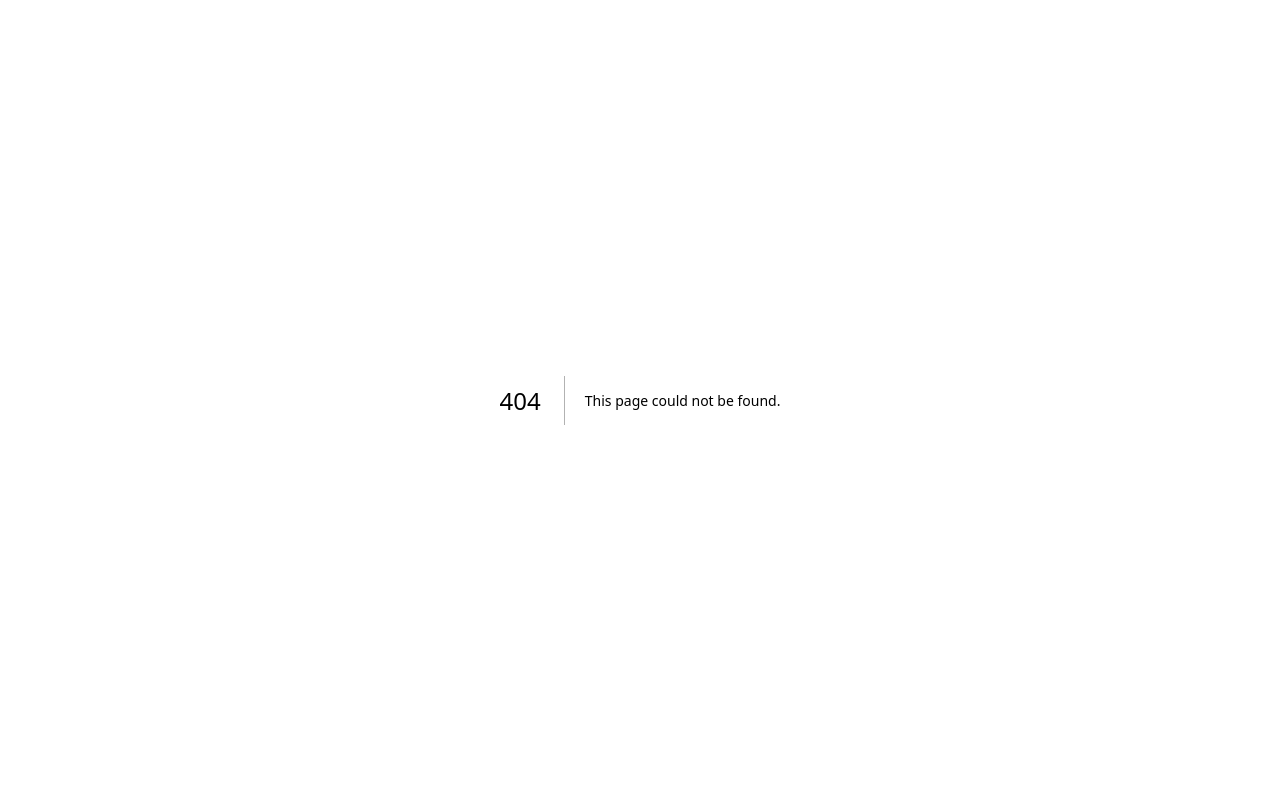
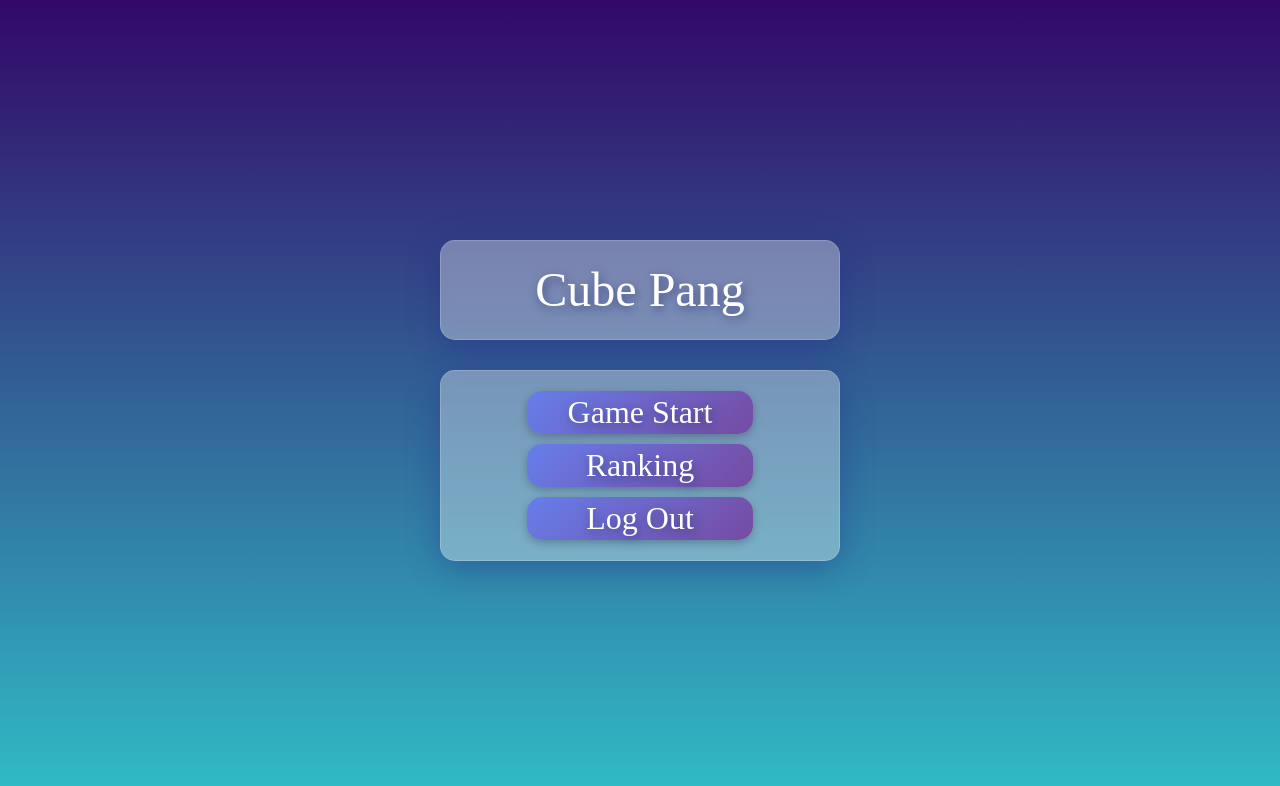
Before and after one commit to Hwang-Junsu/Cube_Pang, a Next.js app: page /home in a window 1280 px wide. Before the commit this address had no page. Shown: the top 786 px of the page. Built offline with nearby package versions, Linux system fonts and the light colour scheme.

Commit message:
Feat: Add Home Page

```diff
--- /dev/null
+++ b/src/pages/home.tsx
@@ -0,0 +1,92 @@
+import Layout from "@/components/Layout";
+import { RENDER } from "@/styles/theme";
+import { NextPage } from "next";
+import Link from "next/link";
+import styled from "styled-components";
+
+const Home: NextPage = () => {
+  return (
+    <Layout seoTitle="Home">
+      <StyledContainer>
+        <StyledTitle>Cube Pang</StyledTitle>
+        <StyledMenu>
+          <StyledNav>
+            <Link href="/">Game Start</Link>
+          </StyledNav>
+          <StyledNav>Ranking</StyledNav>
+          <StyledNav>Log Out</StyledNav>
+        </StyledMenu>
+      </StyledContainer>
+    </Layout>
+  );
+};
+
+export default Home;
+
+const StyledContainer = styled.div`
+  display: flex;
+  flex-direction: column;
+  align-items: center;
+
+  width: 400px;
+  gap: 30px;
+`;
+
+const StyledTitle = styled.div`
+  height: 100px;
+  border-radius: 15px;
+
+  width: 100%;
+
+  font-size: 3rem;
+  color: white;
+  text-shadow: 2px 4px 10px rgba(48, 57, 121, 0.69);
+
+  display: flex;
+  justify-content: center;
+  align-items: center;
+
+  user-select: none;
+
+  ${RENDER.glassmophism}
+`;
+
+const StyledMenu = styled.div`
+  width: 100%;
+
+  padding: 20px 10px;
+  gap: 10px;
+
+  display: flex;
+  flex-direction: column;
+  justify-content: center;
+  align-items: center;
+
+  border-radius: 15px;
+
+  ${RENDER.glassmophism}
+`;
+
+const StyledNav = styled.div`
+  text-align: center;
+
+  color: white;
+  text-shadow: 2px 4px 10px rgba(48, 57, 121, 0.69);
+  font-size: 2rem;
+
+  width: 60%;
+  padding: 3px 20px;
+
+  background-image: linear-gradient(135deg, #667eea 0%, #764ba2 100%);
+  border-radius: 15px;
+
+  cursor: pointer;
+
+  box-shadow: ${(props) => props.theme.boxShadow.normal};
+
+  &:hover {
+    color: #30cfd0;
+    transform: scale(1.05);
+    transition: all 0.3s ease-in-out;
+  }
+`;
```
